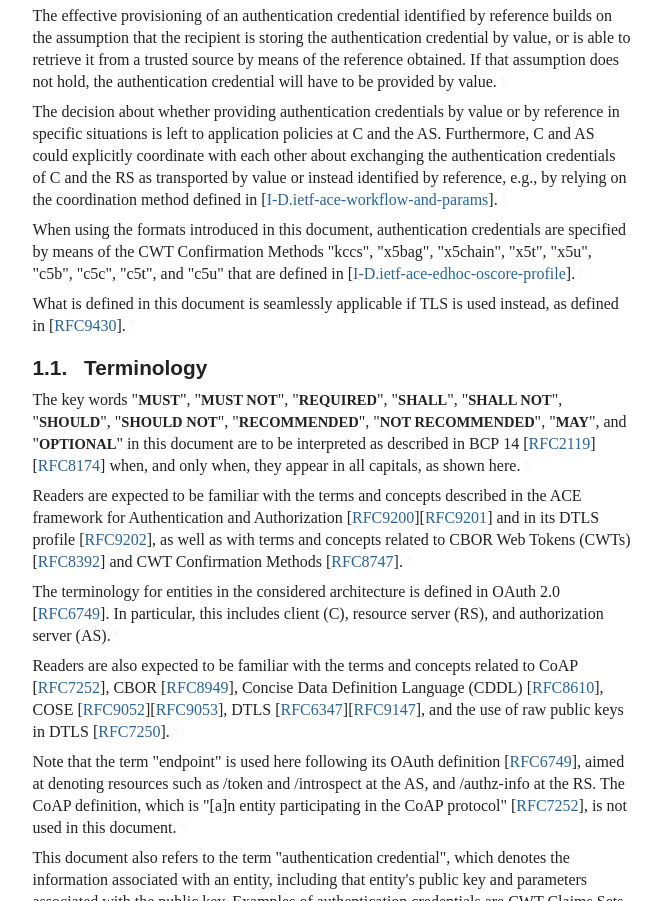
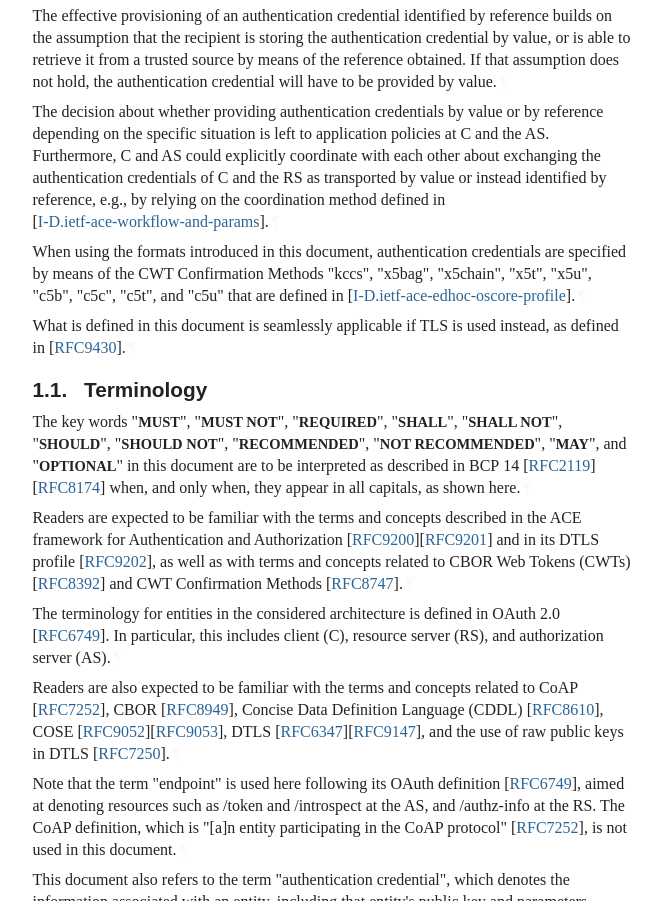
Before and after one commit to ace-wg/ace-authcred-dtls-profile, a plain HTML site: page draft-ietf-ace-authcred-dtls-profile.html in a window 1280 px wide. Shown: the part 2564-3465 px from the top of the page, without its empty margins (92-753 px from the left). Drawn offline with Linux system fonts and the light colour scheme; a web font is replaced by a local one.

Commit message:
Script updating gh-pages from 62d4b6c. [ci skip]

```diff
--- a/draft-ietf-ace-authcred-dtls-profile.html
+++ b/draft-ietf-ace-authcred-dtls-profile.html
@@ -1274,7 +1274,7 @@ svg :is([fill="white"], [fill^="#fff"]) {
 <p id="section-1-12">When using the certificate mode, the certificates of C and the RS do not have to be of the same format. That is, it is possible to have both as X.509 certificates, or both as C509 certificates, or one as an X.509 certificate while the other one as a C509 certificate. Furthermore, it is possible to have both certificates transported by value, or both identified by reference, or one transported by value while the other one identified by reference.<a href="#section-1-12" class="pilcrow">¶</a></p>
 <p id="section-1-13">Also, the RPK mode and the certificate mode can be combined. That is, it is possible that one of the two authentication credentials is a certificate, while the other one is a raw public key.<a href="#section-1-13" class="pilcrow">¶</a></p>
 <p id="section-1-14">The effective provisioning of an authentication credential identified by reference builds on the assumption that the recipient is storing the authentication credential by value, or is able to retrieve it from a trusted source by means of the reference obtained. If that assumption does not hold, the authentication credential will have to be provided by value.<a href="#section-1-14" class="pilcrow">¶</a></p>
-<p id="section-1-15">The decision about whether providing authentication credentials by value or by reference in specific situations is left to application policies at C and the AS. Furthermore, C and AS could explicitly coordinate with each other about exchanging the authentication credentials of C and the RS as transported by value or instead identified by reference, e.g., by relying on the coordination method defined in <span>[<a href="#I-D.ietf-ace-workflow-and-params" class="cite xref">I-D.ietf-ace-workflow-and-params</a>]</span>.<a href="#section-1-15" class="pilcrow">¶</a></p>
+<p id="section-1-15">The decision about whether providing authentication credentials by value or by reference depending on the specific situation is left to application policies at C and the AS. Furthermore, C and AS could explicitly coordinate with each other about exchanging the authentication credentials of C and the RS as transported by value or instead identified by reference, e.g., by relying on the coordination method defined in <span>[<a href="#I-D.ietf-ace-workflow-and-params" class="cite xref">I-D.ietf-ace-workflow-and-params</a>]</span>.<a href="#section-1-15" class="pilcrow">¶</a></p>
 <p id="section-1-16">When using the formats introduced in this document, authentication credentials are specified by means of the CWT Confirmation Methods "kccs", "x5bag", "x5chain", "x5t", "x5u", "c5b", "c5c", "c5t", and "c5u" that are defined in <span>[<a href="#I-D.ietf-ace-edhoc-oscore-profile" class="cite xref">I-D.ietf-ace-edhoc-oscore-profile</a>]</span>.<a href="#section-1-16" class="pilcrow">¶</a></p>
 <p id="section-1-17">What is defined in this document is seamlessly applicable if TLS is used instead, as defined in <span>[<a href="#RFC9430" class="cite xref">RFC9430</a>]</span>.<a href="#section-1-17" class="pilcrow">¶</a></p>
 <div id="terminology">
```
Also changed, not shown: draft-ietf-ace-authcred-dtls-profile.txt.
